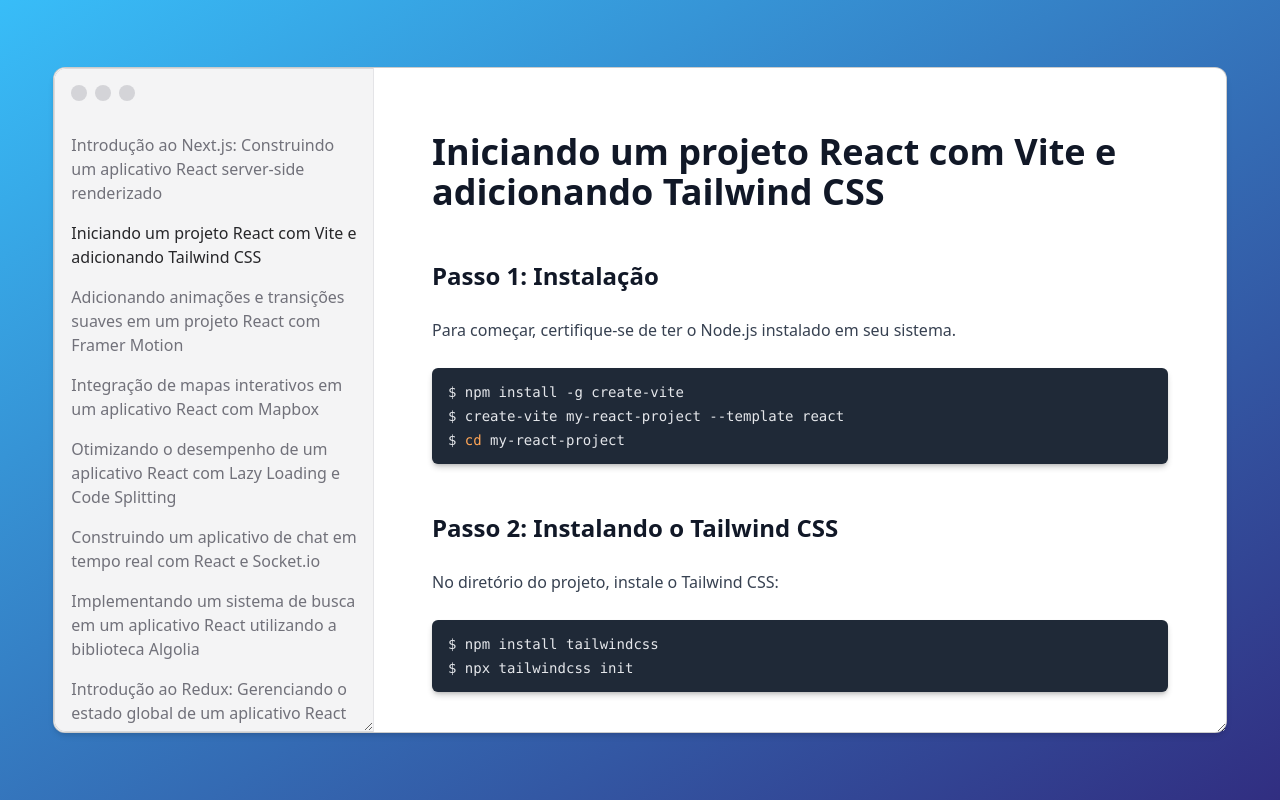
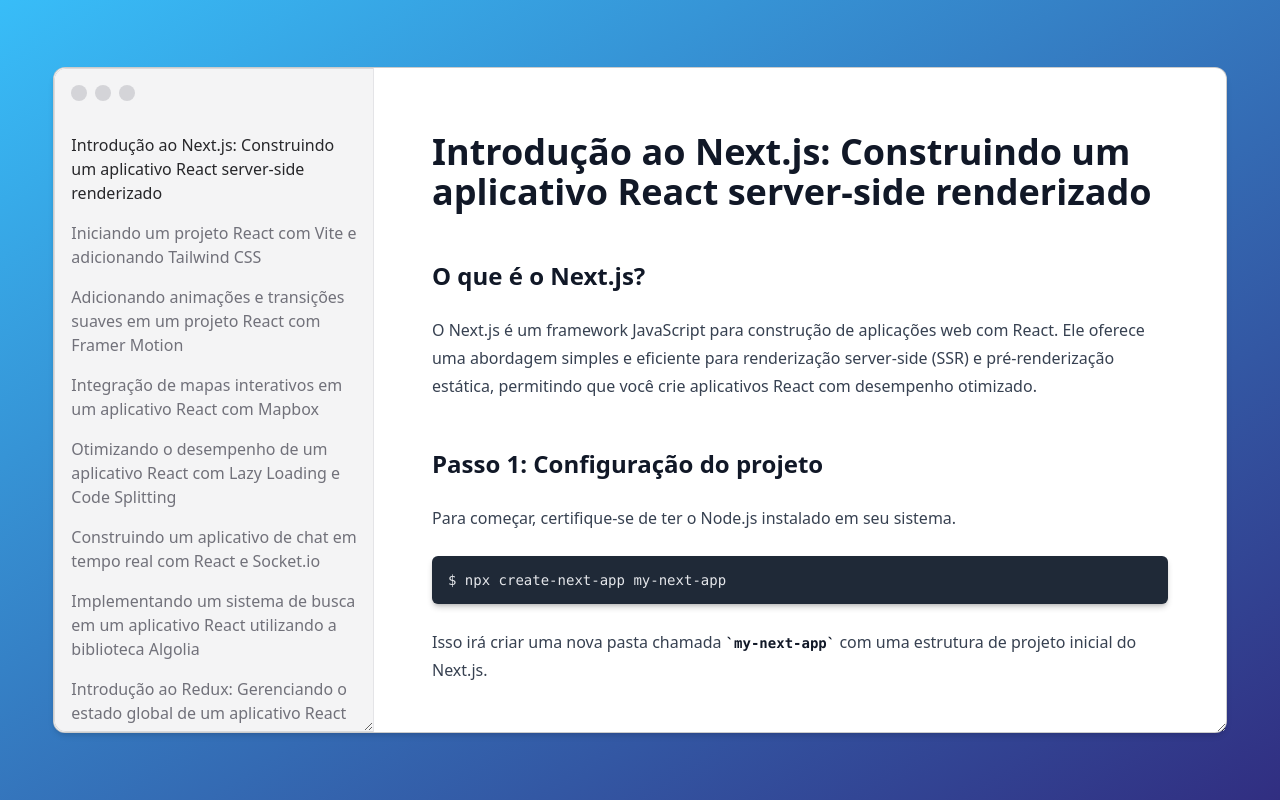
Before and after one commit to refusado/content-editor-reactjs, a React (Vite) app: page / in a window 1280 px wide. Built offline with nearby package versions, Linux system fonts and the light colour scheme.

Commit message:
changes content based on the selected topic

```diff
--- a/src/App.jsx
+++ b/src/App.jsx
@@ -23,7 +23,11 @@
   return gradients[randomIndex];
 }
 
-const currentNote = 1;
+const url = window.location.pathname;
+const params = url.split('/');
+const lastParam = params[params.length - 1];
+
+const currentNote = lastParam;
 
 export default function App() {
   const [bgGradient, setBgGradient] = useState(getRandomGradient);
@@ -33,7 +37,7 @@
     <div className={"h-screen text-zinc-900 flex justify-center items-center " + bgGradient}>
       <div
         className="@container flex bg-white w-11/12 max-w-screen-2xl h-5/6 max-h-screen mx-auto rounded-xl border border-black/20 shadow-md overflow-hidden resize">
-        <Menu onClickEvent={() => setBgGradient(getRandomGradient())} activeNote={currentNote} />
+        <Menu onClickEvent={() => setBgGradient(getRandomGradient())} activeNote={currentNote}/>
         <div className="flex overflow-y-auto overflow-x-hidden h-full grow">
           <main className="flex-1">
             <Editor noteId={currentNote}></Editor>
--- a/src/components/Menu.jsx
+++ b/src/components/Menu.jsx
@@ -1,16 +1,20 @@
 const notesResponse = await fetch('./src/data/mock-notes.json');
 const notesData = await notesResponse.json();
-const titles = notesData.map(note => note.title);
 
 // eslint-disable-next-line react/prop-types
 export default function Menu({ onClickEvent, activeNote }) {
-  const notesListItems = titles.map((name, index) => {
+  const notesListItems = notesData.map(note => {
     const highlightStyles = 'text-zinc-800';
     const defaultStyles = 'hover:underline cursor-pointer';
 
     return (
-      <li key={index} className={index == activeNote ? highlightStyles : defaultStyles}>
-        <a className={index == activeNote ? "cursor-default" : "cursor-pointer" } href="#">{name}</a>
+      <li
+        key={note.id}
+        className={note.id == activeNote ? highlightStyles : defaultStyles}
+      >
+        <a className={note.id == activeNote ? "cursor-default" : "cursor-pointer" } href={`/${note.id}`} >
+          {note.title}
+        </a>
       </li>
     )
   });
```
